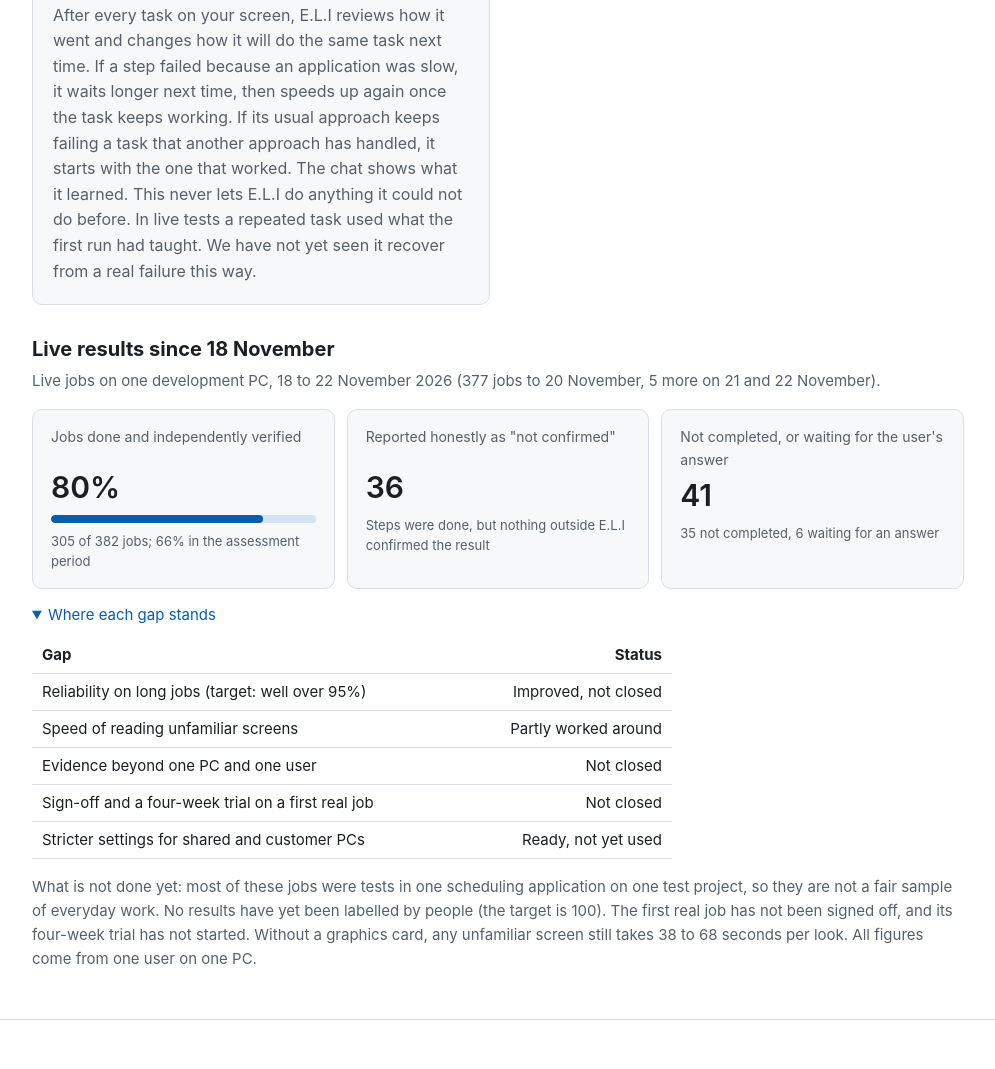
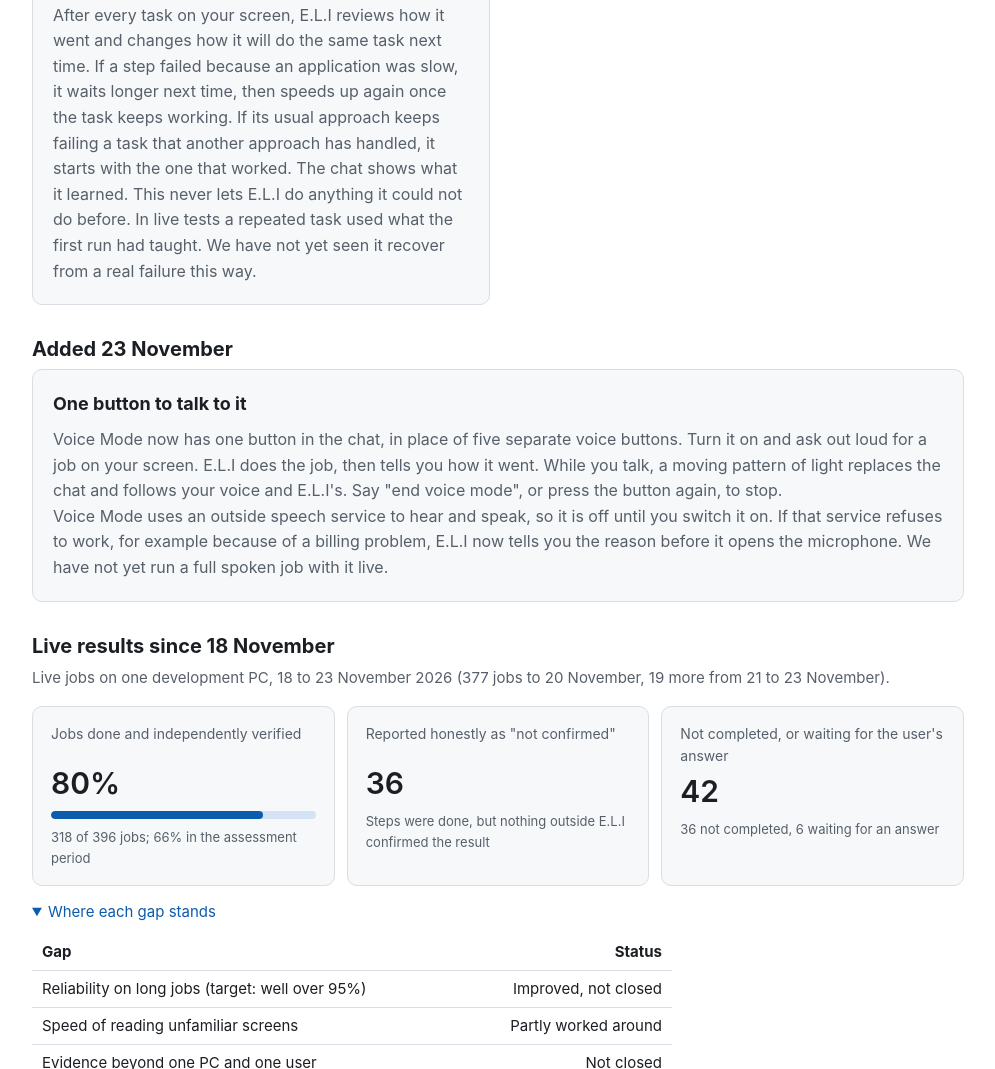
Before and after one commit to eli-labz/eli-labz.github.io, a plain HTML site: page index.html in a window 1280 px wide. Shown: the part 5178-6247 px from the top of the page, without its empty margins (142-1137 px from the left). Drawn offline with Linux system fonts and the light colour scheme.

Commit message:
Progress to 23 November: one-button Voice Mode; live results recounted (318 of 396 verified)
Co-Authored-By: Claude Opus 5.5 <noreply@anthropic.com>

```diff
--- a/index.html
+++ b/index.html
@@ -343,7 +343,7 @@
 
   <section id="progress">
     <div class="wrap">
-      <h2>Closing the gaps: progress to 22 November</h2>
+      <h2>Closing the gaps: progress to 23 November</h2>
       <p>The assessment named five gaps between E.L.I and a coworker you can leave unsupervised. From 18 to
         20 November we built tools for all five and tested them live on our development PC. <strong>None of
         the five is closed yet.</strong> Four of them can only be closed by people, hardware or time, not by
@@ -390,15 +390,27 @@
             the first run had taught. We have not yet seen it recover from a real failure this way.</p></div>
       </div>
 
+      <h3 class="bench-title">Added 23 November</h3>
+      <div class="grid" style="grid-template-columns:repeat(auto-fit, minmax(min(380px, 100%), 1fr))">
+        <div class="card"><h3>One button to talk to it</h3>
+          <p>Voice Mode now has one button in the chat, in place of five separate voice buttons. Turn it on and
+            ask out loud for a job on your screen. E.L.I does the job, then tells you how it went. While you
+            talk, a moving pattern of light replaces the chat and follows your voice and E.L.I's. Say "end
+            voice mode", or press the button again, to stop.</p>
+          <p>Voice Mode uses an outside speech service to hear and speak, so it is off until you switch it on.
+            If that service refuses to work, for example because of a billing problem, E.L.I now tells you
+            the reason before it opens the microphone. We have not yet run a full spoken job with it live.</p></div>
+      </div>
+
       <h3 class="bench-title">Live results since 18 November</h3>
-      <p class="bench-sub">Live jobs on one development PC, 18 to 22 November 2026 (377 jobs to 20 November, 5 more on 21 and 22 November).</p>
+      <p class="bench-sub">Live jobs on one development PC, 18 to 23 November 2026 (377 jobs to 20 November, 19 more from 21 to 23 November).</p>
       <div class="kpis">
         <div class="kpi">
           <div class="kpi-label">Jobs done and independently verified</div>
           <div class="kpi-value">80%</div>
           <div class="meter" role="meter" aria-valuemin="0" aria-valuemax="100" aria-valuenow="80"
                aria-label="Jobs done and independently verified: 80%"><span style="width:80%"></span></div>
-          <div class="kpi-n">305 of 382 jobs; 66% in the assessment period</div>
+          <div class="kpi-n">318 of 396 jobs; 66% in the assessment period</div>
         </div>
         <div class="kpi">
           <div class="kpi-label">Reported honestly as "not confirmed"</div>
@@ -407,8 +419,8 @@
         </div>
         <div class="kpi">
           <div class="kpi-label">Not completed, or waiting for the user's answer</div>
-          <div class="kpi-value">41</div>
-          <div class="kpi-n">35 not completed, 6 waiting for an answer</div>
+          <div class="kpi-value">42</div>
+          <div class="kpi-n">36 not completed, 6 waiting for an answer</div>
         </div>
       </div>
 
```
